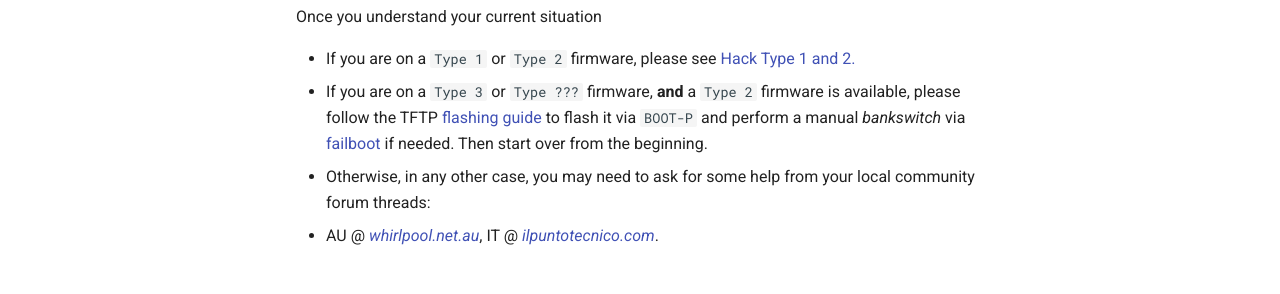
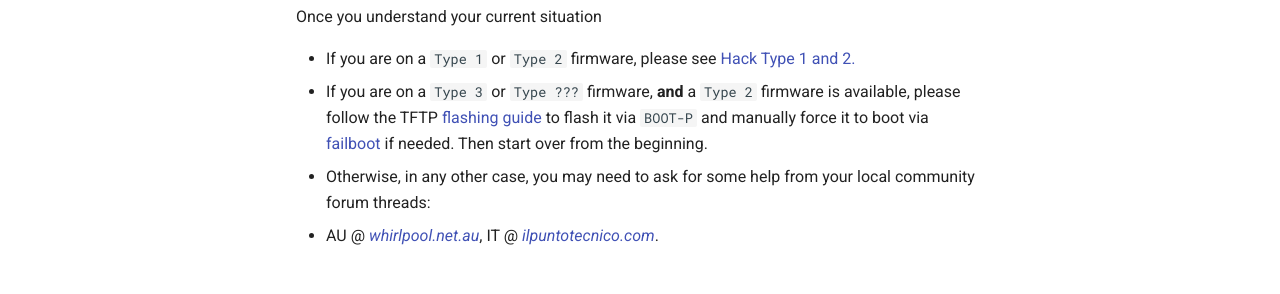
Before and after one commit to hack-technicolor/hack-technicolor, an MkDocs documentation site: the page built from docs/index.md, in a window 1280 px wide and 900 px high, scrolled down 1019 px. Shown: the part 399-693 px from the top of the window. Built offline with MkDocs 1.6.1 and Material for MkDocs 9.7.7, drawn with Linux system fonts in a browser that asks for light colours; comment, search, counter and statistics services are not loaded.

Commit message:
Failboot is not a bankswitch after all

```diff
--- a/docs/index.md
+++ b/docs/index.md
@@ -42,7 +42,7 @@ We conventionally define three different *Types*, each requiring different actio
 Once you understand your current situation
 
 - If you are on a `Type 1` or `Type 2` firmware, please see [Hack Type 1 and 2.](Hack%20Type%201&2/)
-- If you are on a `Type 3` or `Type ???` firmware, **and** a `Type 2` firmware is available, please follow the TFTP [flashing guide](Recovery/#boot-p-recovery-mode-tftp-flashing) to flash it via `BOOT-P` and perform a manual *bankswitch* via [failboot](Recovery/#booting-from-passive-bank) if needed. Then start over from the beginning.
+- If you are on a `Type 3` or `Type ???` firmware, **and** a `Type 2` firmware is available, please follow the TFTP [flashing guide](Recovery/#boot-p-recovery-mode-tftp-flashing) to flash it via `BOOT-P` and manually force it to boot via [failboot](Recovery/#booting-from-passive-bank) if needed. Then start over from the beginning.
 - Otherwise, in any other case, you may need to ask for some help from your local community forum threads:
   - AU @ [*whirlpool.net.au*](https://forums.whirlpool.net.au/thread/9vxxl849), IT @ [*ilpuntotecnico.com*](https://www.ilpuntotecnico.com/forum/index.php/board,9.0.html).
 
```
